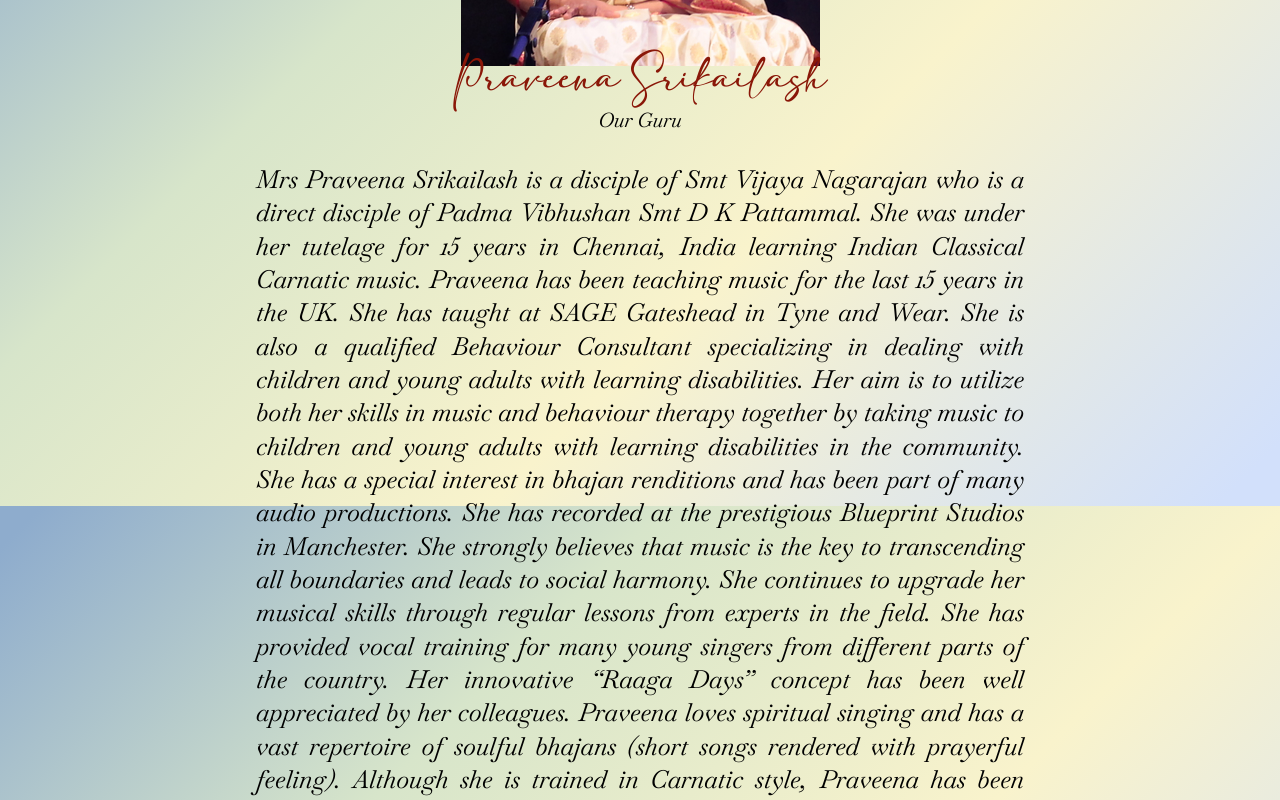
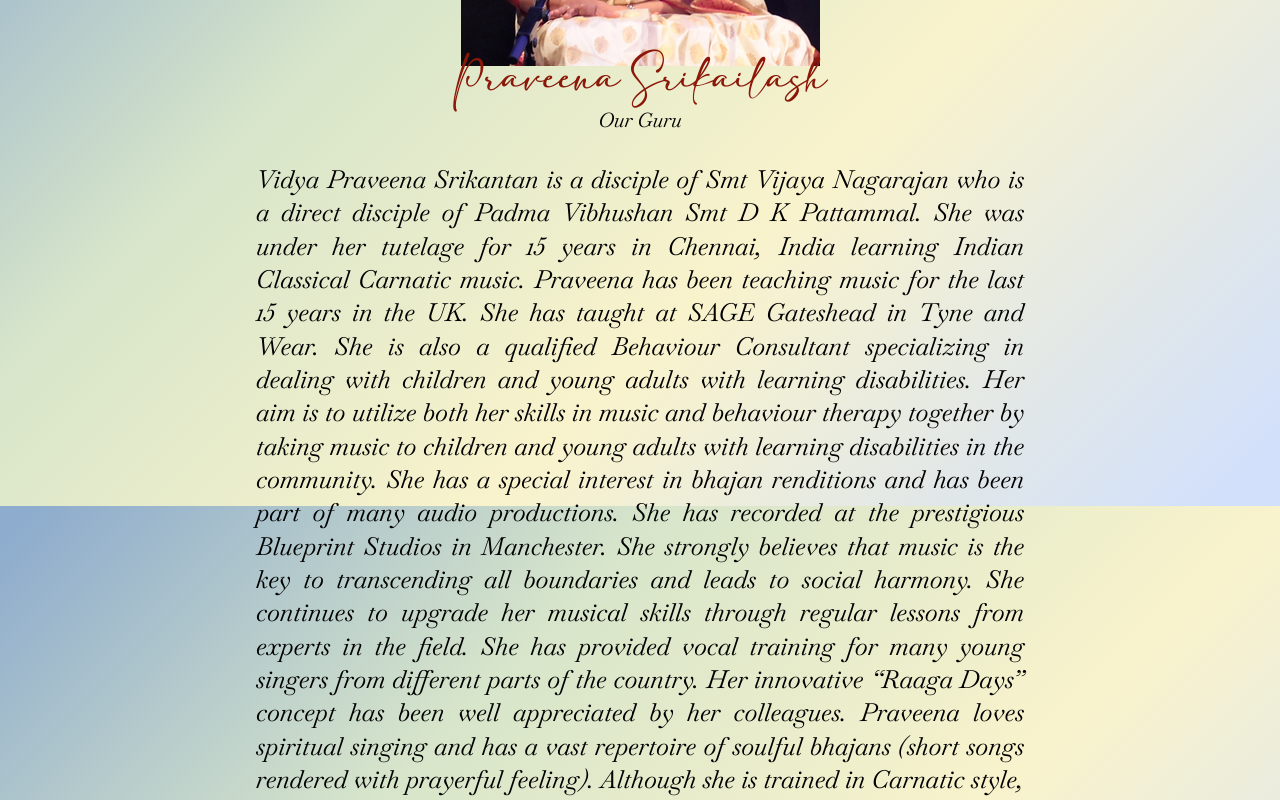
Before and after one commit to Sainath26/RaagaSudha, a React (Vite) app in the folder Raagasudha-website/: page / in a window 1280 px wide. Shown: the part 1240-2040 px from the top of the page. Built offline with nearby package versions, Linux system fonts and the light colour scheme.

Commit message:
updated guru name

```diff
--- a/Raagasudha-website/src/views/home.jsx
+++ b/Raagasudha-website/src/views/home.jsx
@@ -63,8 +63,8 @@ function Home() {
           <div className="Heading">Praveena Srikailash</div>
           <div className="HomeSubtext">Our Guru</div>
           <div className="HomeText">
-            Mrs Praveena Srikailash is a disciple of Smt Vijaya Nagarajan who is
-            a direct disciple of Padma Vibhushan Smt D K Pattammal. She was
+            Vidya Praveena Srikantan is a disciple of Smt Vijaya Nagarajan who
+            is a direct disciple of Padma Vibhushan Smt D K Pattammal. She was
             under her tutelage for 15 years in Chennai, India learning Indian
             Classical Carnatic music. Praveena has been teaching music for the
             last 15 years in the UK. She has taught at SAGE Gateshead in Tyne
```
